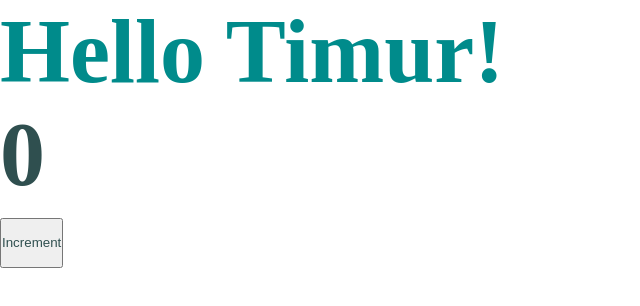
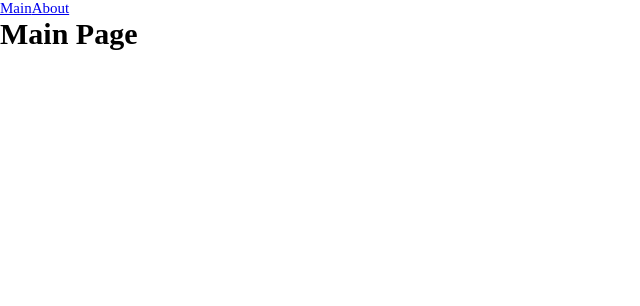
Before and after one commit to CristinaVolk/frontend-advanced-production, a React app: page / in a window 1280 px wide. Shown: the top 306 px of the page, without its empty margins (0-640 px from the left). Built offline with nearby package versions, Linux system fonts and the light colour scheme.

Commit message:
2.6  Routing. Code splitting Lazy Suspense.

```diff
--- a/src/App.tsx
+++ b/src/App.tsx
@@ -1,13 +1,22 @@
-import React from 'react';
-import {Counter} from "./components/Counter/Counter";
+import React, {Suspense} from 'react';
+import {Link, Route, Routes} from "react-router-dom";
+import {AboutPageAsync} from "./pages/AboutPage/AboutPage.async";
+import {MainPageAsync} from "./pages/MainPage/MainPage.async";
 import './index.css'
 
 
 function App() {
 	return (
 		<div className="app">
-			<h1 className="title">Hello Timur!</h1>
-			<Counter />
+			<Suspense fallback={<h1>Loading...</h1>}>
+				<Link to={'/'}>Main</Link>
+				<Link to={'/about'}>About</Link>
+				<Routes>
+					<Route path={'/'} element={<MainPageAsync />} />
+					<Route path={'/about'} element={<AboutPageAsync />} />
+				</Routes>
+			</Suspense>
+
 		</div>
 	);
 }
--- a/src/index.css
+++ b/src/index.css
@@ -5,7 +5,7 @@
 }
 
 .app {
-    font-size: 45px;
+    font-size: 15px;
 }
 
 .title {
--- a/src/index.tsx
+++ b/src/index.tsx
@@ -1,7 +1,10 @@
 import {render} from 'react-dom';
 import App from "./App";
+import {BrowserRouter} from "react-router-dom";
 
 render(
-	<App />,
+	<BrowserRouter>
+		<App />
+	</BrowserRouter>,
 	document.getElementById('root')
 )
--- /dev/null
+++ b/src/pages/AboutPage/AboutPage.async.tsx
@@ -0,0 +1,3 @@
+import {lazy} from 'react';
+
+export const AboutPageAsync = lazy(() => import('./AboutPage'))
--- /dev/null
+++ b/src/pages/AboutPage/AboutPage.tsx
@@ -0,0 +1,9 @@
+import React from 'react';
+
+function AboutPage() {
+	return (
+		<h1>About Page</h1>
+	);
+}
+
+export default AboutPage;
--- /dev/null
+++ b/src/pages/MainPage/MainPage.async.tsx
@@ -0,0 +1,6 @@
+import {lazy} from "react"
+
+export const MainPageAsync = lazy(() => new Promise(resolve => {
+	// @ts-ignore
+		setTimeout(() => resolve(import('./MainPage')), 1500)
+}))
--- /dev/null
+++ b/src/pages/MainPage/MainPage.tsx
@@ -0,0 +1,9 @@
+import React from 'react';
+
+function MainPage() {
+	return (
+		<h1>Main Page</h1>
+	);
+}
+
+export default MainPage;
```
Also changed, not shown: 1 other file (tests, documents, lock files or other folders).
